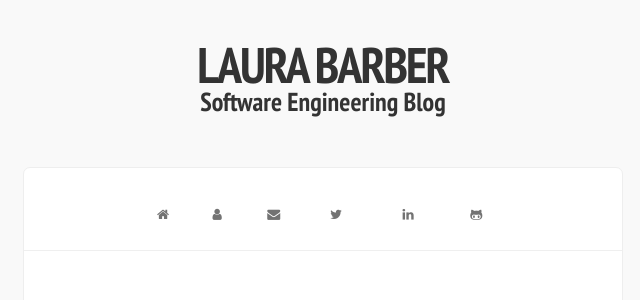
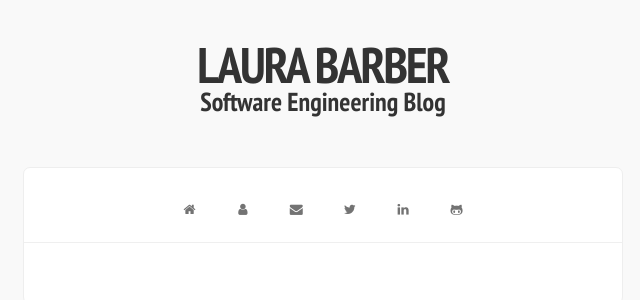
Before and after one commit to Lixxia/lixxia.github.io, a Jekyll site: the page built from index.html, in a window 1280 px wide. Shown: the top 300 px of the page, without its empty margins (317-957 px from the left). Built offline with Jekyll 4.4.1, drawn with Linux system fonts in a browser that asks for light colours; nearby versions of some CDN libraries; Markdown is read by kramdown in place of the engine named in the settings; comment, search, counter and statistics services are not loaded.

Commit message:
more updates to main links

```diff
--- a/stylesheets/style.css
+++ b/stylesheets/style.css
@@ -1,5 +1,5 @@
 .licon {;
-  margin: -10px 0px -10px 0px;
+  margin: -15px 0px -10px 0px;
   padding: 0px;
 }
 
@@ -7,7 +7,7 @@ div.ltext {
   z-index:0;
   position: relative;
   margin-top: 0px;
-  top: 5px;
+  top: 0px;
   padding: 0px;
   color: #000;
   font-family:'PT Sans Narrow', sans-serif;
@@ -199,13 +199,15 @@ footer {
       border-bottom: 0; }
     #container .block a.main {
       display: inline-block;
-      vertical-align: baseline;
+      vertical-align: middle;
       zoom: 1;
+      min-width:50px;
+      max-width:50px;
       *display: inline;
       *vertical-align: auto;
-      padding: 2px 2px;
-      margin-right: 12px;
-      margin-bottom: 6px; }
+      padding: 0px;
+      margin-right: 0px;
+      margin-bottom: 0px; }
       #container .block a.main:last-of-type {
         margin-right: 0; }
     #container .block .button {
```
